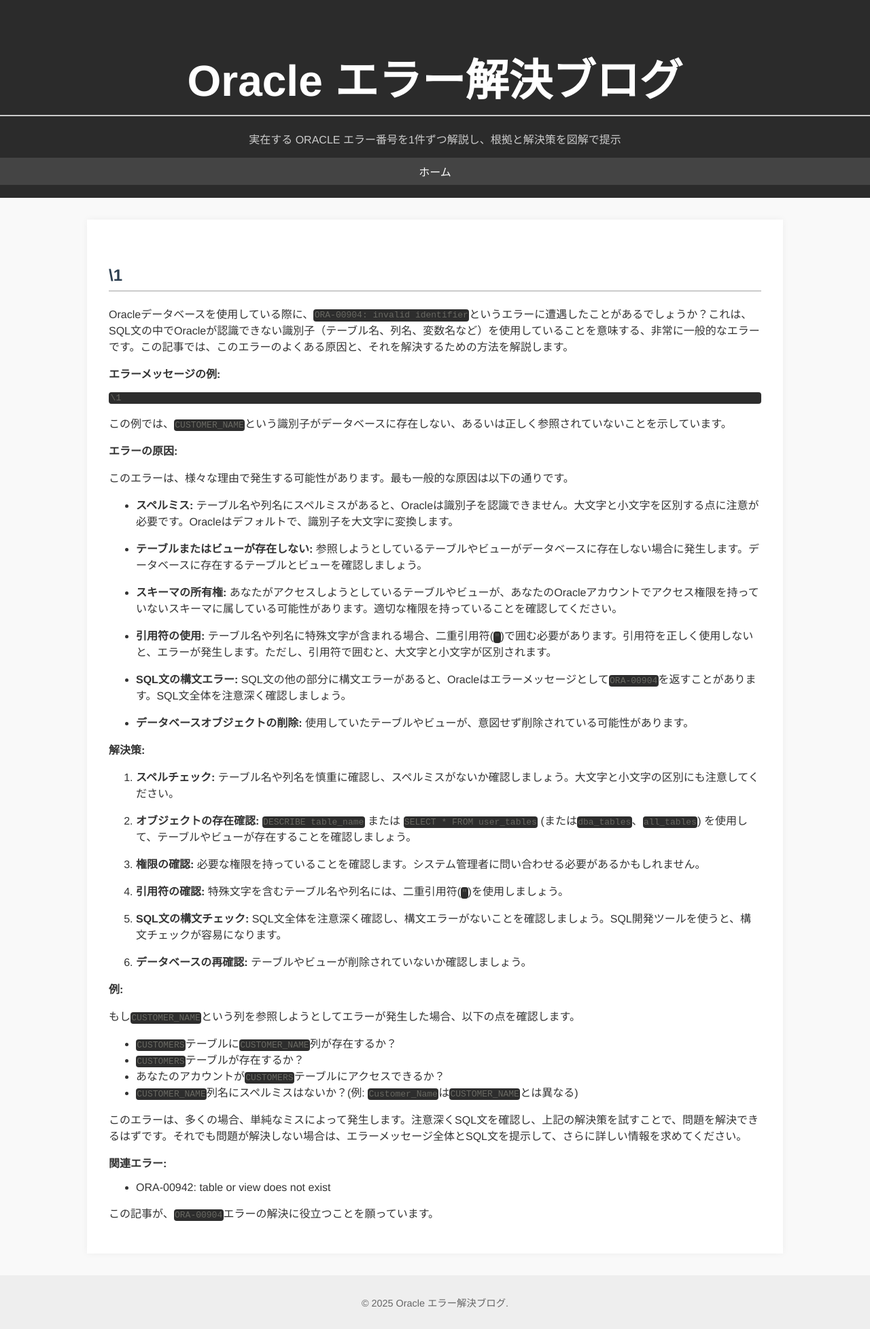
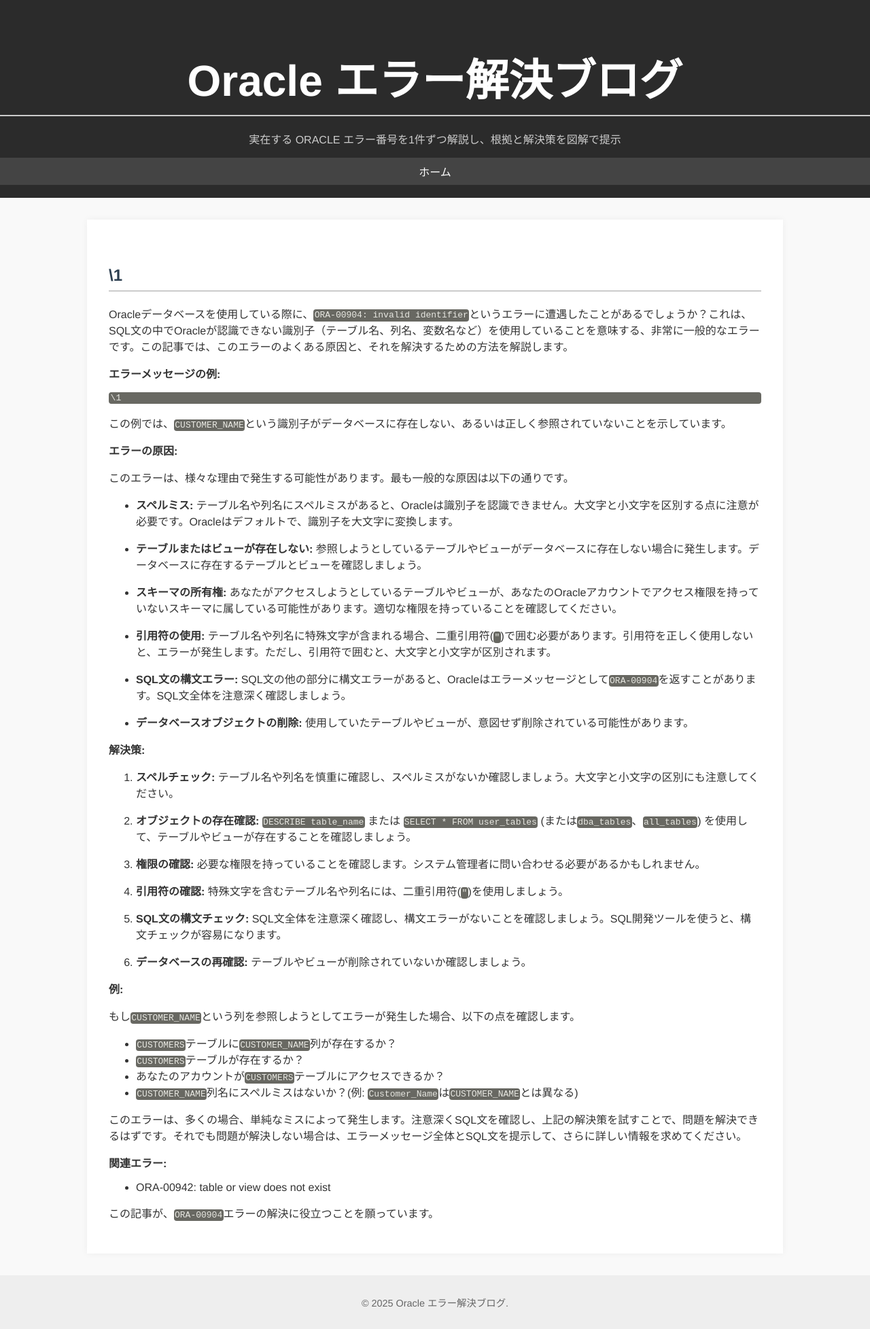
Before and after one commit to zin1985/oracle_error, a Jekyll site: the page built from _posts/2025-04-22-ora00904.md, in a window 1280 px wide. Shown: the whole page at 68% size. Built offline with Jekyll 4.4.1, drawn with Linux system fonts in a browser that asks for light colours; our own code applies the rules of GitHub Pages for plain Markdown files.

Commit message:
Update style.css

```diff
--- a/assets/style.css
+++ b/assets/style.css
@@ -62,8 +62,8 @@
 }
 
 pre, code {
-  background: #2d2d2d;
-  color: #686862;
+  background: #686862;
+  color: #E8E8E2;
   padding: 0.1em;
   border-radius: 4px;
   font-family: monospace;
```
